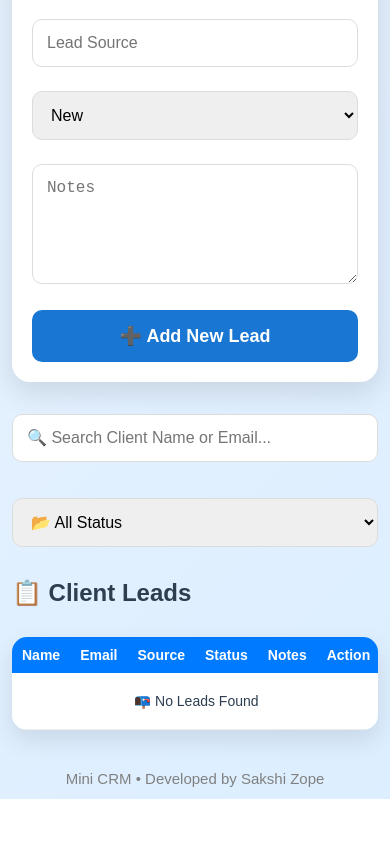
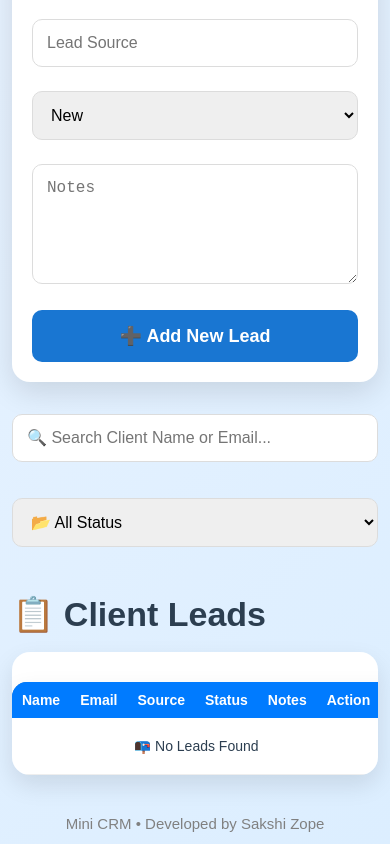
Before and after one commit to sakshizope07/FUTURE_FS_02, a plain HTML site: page index.html in a window 390 px wide. Shown: the part 857-1701 px from the top of the page. Before the commit the page ends 1656 px from the top, so only its background shows below. Drawn offline with Linux system fonts and the light colour scheme.

Commit message:
Improve responsive table layout

```diff
--- a/index.html
+++ b/index.html
@@ -87,8 +87,9 @@ onkeyup="displayLeads()">
 
 </div>
 
-    <h2>📋 Client Leads</h2>
+   <h2 class="table-title">📋 Client Leads</h2>
 
+   <div class="table-container">
     <table>
 
         <thead>
@@ -107,14 +108,14 @@ onkeyup="displayLeads()">
         </tbody>
 
     </table>
-
+   </div>
 </div>
 <div id="toast" class="toast">
     ✅ Lead added successfully!
 </div>
 
 <script src="script.js"></script>
-
+</div>
 <footer>
 Mini CRM • Developed by Sakshi Zope
 </footer>
--- a/style.css
+++ b/style.css
@@ -272,12 +272,32 @@ background:linear-gradient(135deg,#7E57C2,#AB47BC);
     font-size:16px;
 
 }
+
+/* ===========================
+        TABLE CONTAINER
+=========================== */
+
+.table-title{
+    margin:35px 0 18px;
+    font-size:34px;
+    color:#2c3e50;
+}
+
+.table-container{
+    width:100%;
+    overflow-x:auto;
+    background:white;
+    border-radius:18px;
+    box-shadow:0 10px 25px rgba(0,0,0,.10);
+}
+
 /* ===========================
             TABLE
 =========================== */
 
 table{
     width:100%;
+    min-width:900px;
     margin-top:25px;
     border-collapse:collapse;
     background:#fff;
@@ -300,6 +320,9 @@ th{
 td{
     padding:16px;
     text-align:center;
+    border-bottom:1px solid #eee;
+}
+td{
     border-bottom:1px solid #eee;
 }
 
@@ -533,11 +556,6 @@ body{
 
 /* Table Scroll */
 
-table{
-    display:block;
-    overflow-x:auto;
-    white-space:nowrap;
-}
 
 /* Buttons */
 
```
